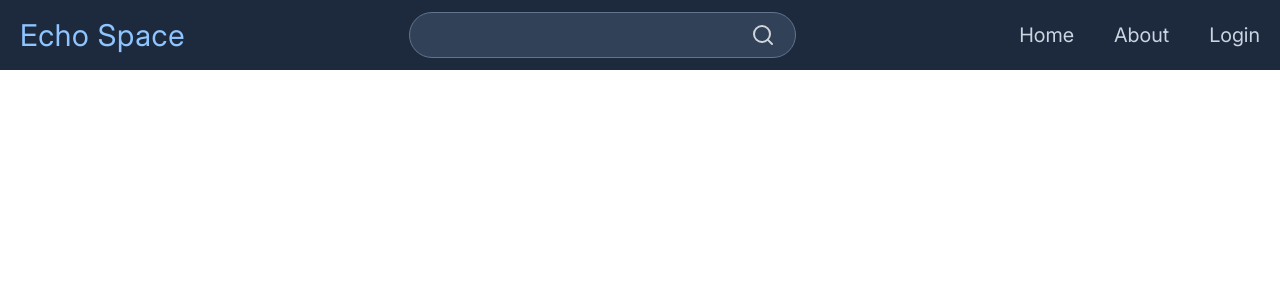
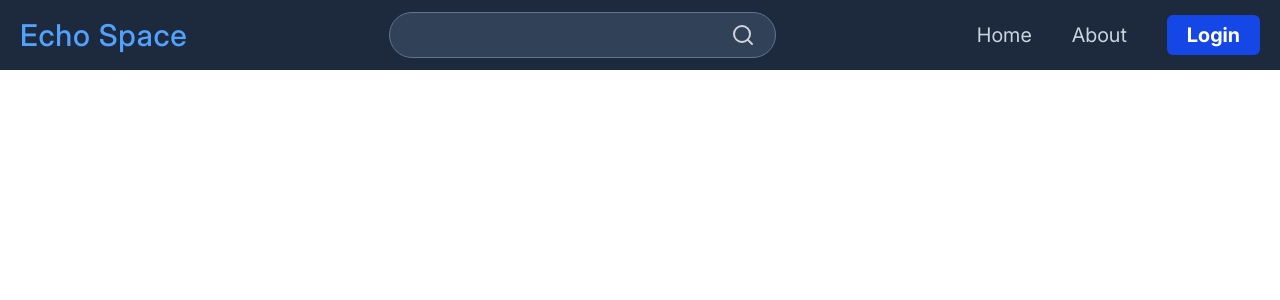
Before and after one commit to ruthlesscalm/echo-space, a React app in the folder frontend/: page / in a window 1280 px wide. Shown: the top 300 px of the page. Built offline with nearby package versions, Linux system fonts and the light colour scheme; the HTML template or start-up script is replaced by a standard one.

Commit message:
Update header design

```diff
--- a/frontend/src/components/header/Header.jsx
+++ b/frontend/src/components/header/Header.jsx
@@ -10,7 +10,7 @@ const Header = () => {
   return (
     <header className="bg-slate-800 text-white flex justify-between px-5 py-3 items-center">
       <div>
-        <h1 className="text-3xl tracking-wide text-blue-300 font-space-grotesk">
+        <h1 className="text-3xl tracking-wide text-blue-400 font-space-grotesk font-medium">
           Echo Space
         </h1>
       </div>
@@ -22,7 +22,11 @@ const Header = () => {
               <li key={label}>
                 <a
                   href={href}
-                  className="relative text-slate-300 hover:text-white transition-colors after:absolute after:left-0 after:-bottom-1 after:h-0.5 after:w-0 after:bg-blue-400 after:transition-all hover:after:w-full"
+                  className={
+                    label !== "Login"
+                      ? `relative text-slate-300 hover:text-white transition-colors after:absolute after:left-0 after:-bottom-1 after:h-0.5 after:w-0 after:bg-blue-400 after:transition-all hover:after:w-full`
+                      : "bg-blue-700 font-bold px-5 py-2 rounded-md hover:bg-blue-600 transition-colors"
+                  }
                 >
                   {label}
                 </a>
```
